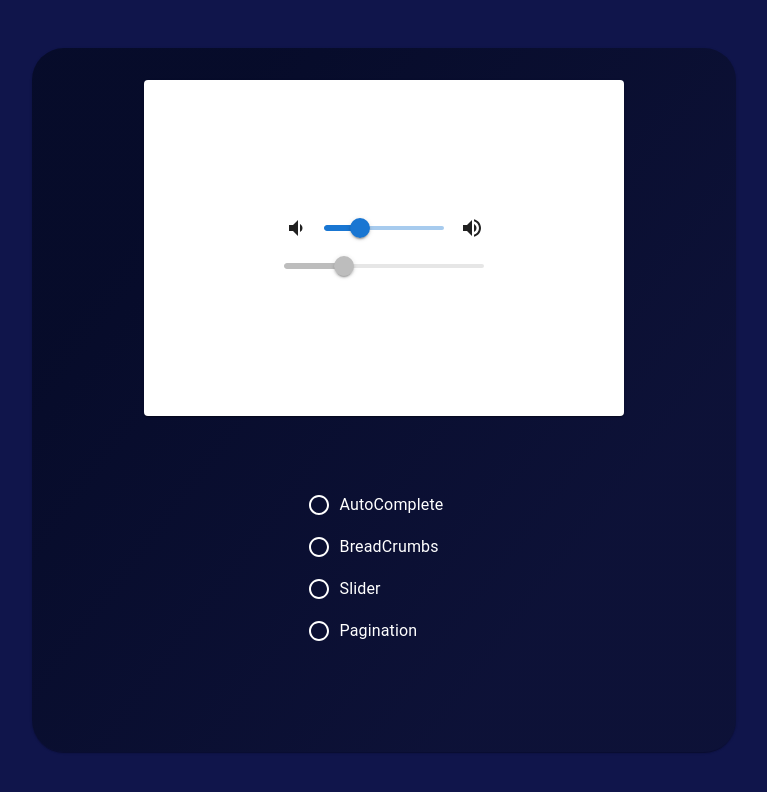
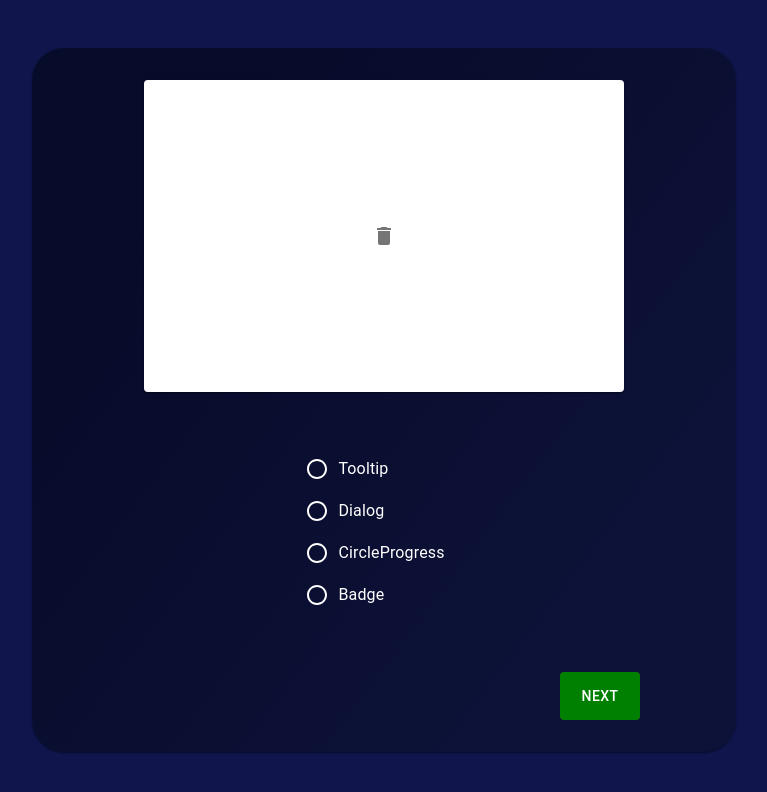
Before and after one commit to userHWSeo/ui-quiz, a React (Create React App) app: page / in a window 1280 px wide. Shown: the top 792 px of the page, without its empty margins (256-1023 px from the left). Built offline with nearby package versions, Linux system fonts and the light colour scheme.

Commit message:
문제 비즈니스 로직 수정 및 이전 다음 버튼 추가

```diff
--- a/src/components/MultipleChoice.tsx
+++ b/src/components/MultipleChoice.tsx
@@ -2,9 +2,6 @@ import * as React from "react";
 
 // MUI Components
 import { styled } from "@mui/system";
-
-// Func
-import { multipleChoice } from "../function/index";
 
 // Components
 import RowRadioButtonsGroup from "./RadioGroups";
--- a/src/components/QuestionCard.tsx
+++ b/src/components/QuestionCard.tsx
@@ -1,12 +1,14 @@
-import * as React from "react";
+import React, { useState, useEffect } from "react";
 
 // MUI Components
 import Paper from "@mui/material/Paper";
 import Card from "@mui/material/Card";
+import Button from "@mui/material/Button";
+import Box from "@mui/material/Box";
 import { styled } from "@mui/system";
 
 // Func
-import { findRandomComponent, multipleChoice } from "../function/index";
+import { questionModelList } from "../function/index";
 
 // Components
 import MultipleChoiceComponent from "./MultipleChoice";
@@ -33,20 +35,60 @@ const ComponentCard = styled(Card)({
   padding: "1rem",
 });
 
+const StepButton = styled(Button)(({ step }: { step: string }) => ({
+  width: "5rem",
+  height: "3rem",
+  color: "white",
+  backgroundColor:
+    step === "next"
+      ? "green"
+      : step === "prev"
+      ? "red"
+      : step === "submit"
+      ? "#ffae00"
+      : "none",
+}));
+const StepButtonWrapper = styled(Box)({
+  display: "flex",
+  justifyContent: "space-between",
+  width: "80%",
+});
+
 export default function SimplePaper() {
-  const currentQuestion = findRandomComponent();
-  const multipleChoiceArr: string[] = multipleChoice(currentQuestion);
-  const answer = multipleChoiceArr.filter(
-    (choice) => currentQuestion.name === choice
-  )[0];
+  const TOTAL_QUESTION_COUNT = 4;
+  const questionList = questionModelList();
+  const [currentQuestionCount, setCurrentQuestionCount] = useState(0);
+
+  const clickStepButton = (step: string) => {
+    if (step === "prev") return setCurrentQuestionCount((prev) => prev - 1);
+    if (step === "next") return setCurrentQuestionCount((prev) => prev + 1);
+  };
 
   return (
     <MainPaper>
-      <ComponentCard>{currentQuestion.component}</ComponentCard>
+      <ComponentCard>
+        {questionList[currentQuestionCount].component}
+      </ComponentCard>
       <MultipleChoiceComponent
-        multipleChoiceArr={multipleChoiceArr}
-        answer={answer}
+        multipleChoiceArr={questionList[currentQuestionCount].view}
+        answer={questionList[currentQuestionCount].name}
       />
+      <StepButtonWrapper>
+        {currentQuestionCount !== 0 ? (
+          <StepButton step="prev" onClick={() => clickStepButton("prev")}>
+            Prev
+          </StepButton>
+        ) : (
+          <div></div>
+        )}
+        {currentQuestionCount !== TOTAL_QUESTION_COUNT ? (
+          <StepButton step="next" onClick={() => clickStepButton("next")}>
+            Next
+          </StepButton>
+        ) : (
+          <StepButton step="submit">Submit</StepButton>
+        )}
+      </StepButtonWrapper>
     </MainPaper>
   );
 }
--- a/src/components/RadioGroups.tsx
+++ b/src/components/RadioGroups.tsx
@@ -14,8 +14,6 @@ export default function RowRadioButtonsGroup({
   const changeRadioBtn = (event: React.ChangeEvent<HTMLInputElement>) => {
     setChoiceValue(event.target.value);
   };
-
-  console.log(choiceValue);
 
   return (
     <FormControl>
--- a/src/function/index.ts
+++ b/src/function/index.ts
@@ -5,16 +5,23 @@ interface CurrentComponent {
   name: string;
 }
 
-export const findRandomComponent = () => {
+interface Model extends CurrentComponent {
+  view: string[];
+}
+
+const duplicatedComponent: string[] = [];
+
+const findRandomComponent = () => {
   const randomNum = Math.floor(Math.random() * muiModels.length);
   return muiModels[randomNum];
 };
 
-export const multipleChoice = (currentComponent: CurrentComponent) => {
+const multipleChoice = (currentComponent: CurrentComponent) => {
   const multipleChoiceView = [];
   const mixingRandomNum = Math.floor(Math.random() * 4);
   while (true) {
     const randomNum = Math.floor(Math.random() * muiModels.length);
+
     if (currentComponent.name !== muiModels[randomNum].name) {
       if (multipleChoiceView.indexOf(muiModels[randomNum].name) === -1)
         multipleChoiceView.push(muiModels[randomNum].name);
@@ -22,5 +29,28 @@ export const multipleChoice = (currentComponent: CurrentComponent) => {
     if (multipleChoiceView.length === 3) break;
   }
   multipleChoiceView.splice(mixingRandomNum, 0, currentComponent.name);
+  duplicatedComponent.push(currentComponent.name);
+
   return multipleChoiceView;
 };
+
+export const questionModelList = () => {
+  const resultList: Model[] = [];
+
+  for (let i = 0; i < 5; i++) {
+    const randomCompoenet = findRandomComponent();
+    if (resultList.findIndex((el) => el.name === randomCompoenet.name) === -1) {
+      const modelObj = {
+        ...randomCompoenet,
+        view: multipleChoice(randomCompoenet),
+      };
+
+      resultList.push(modelObj);
+    } else {
+      i--;
+    }
+  }
+  return resultList;
+};
+
+console.log(questionModelList());
```
